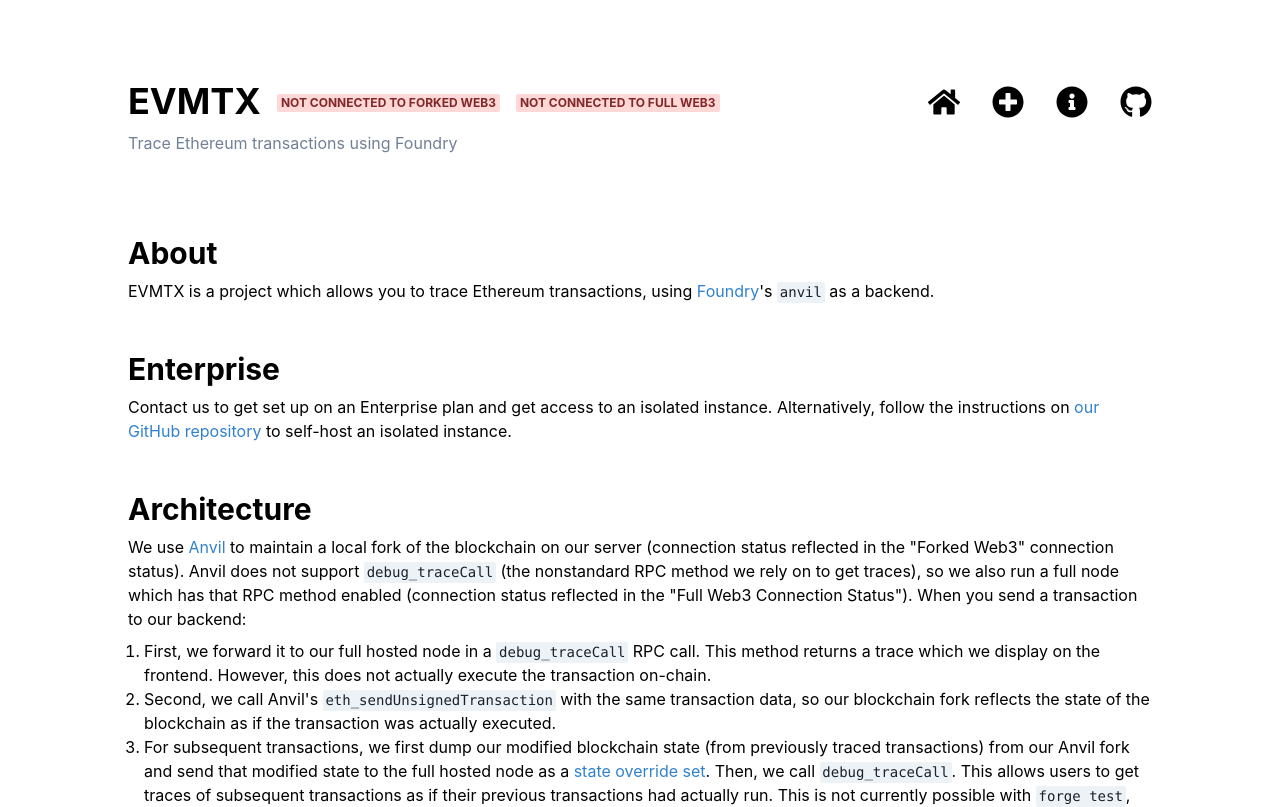
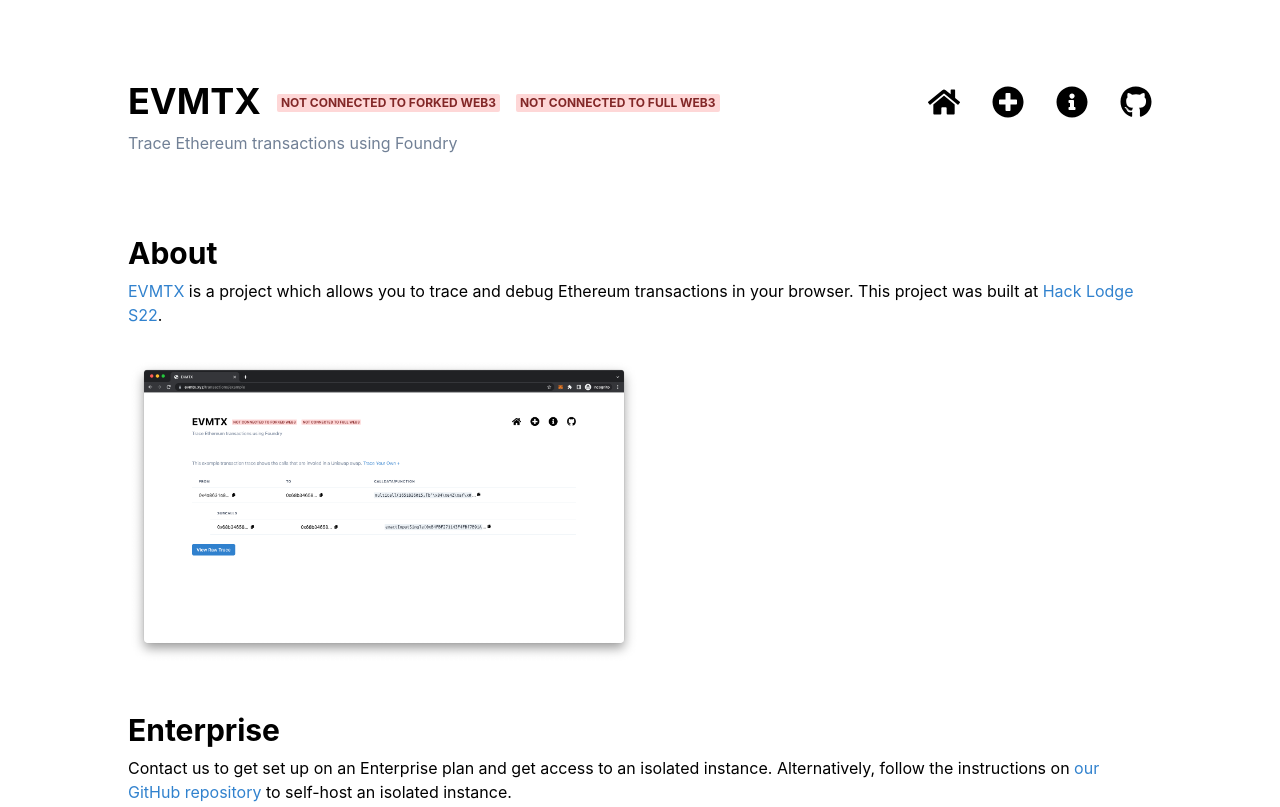
Before and after one commit to nathanhleung/evmtx, a React (Create React App) app in the folder frontend/: page /about in a window 1280 px wide. Shown: the top 807 px of the page. Built offline with nearby package versions, Linux system fonts and the light colour scheme; no server answers.

Commit message:
Add more about info and metadata

```diff
--- a/frontend/public/index.html
+++ b/frontend/public/index.html
@@ -4,8 +4,11 @@
     <meta charset="utf-8" />
     <meta name="viewport" content="width=device-width, initial-scale=1" />
     <meta name="theme-color" content="#000000" />
-    <meta name="description" content="Web site to trace transactions Foundry" />
-    <title>EVMTX</title>
+    <meta
+      name="description"
+      content="Debug Ethereum transactions in your browser. Input arbitrary transaction parameters and get a trace back."
+    />
+    <title>EVMTX: Debug Ethereum Transactions in Your Browser</title>
   </head>
   <body>
     <noscript>You need to enable JavaScript to run this app.</noscript>
--- a/frontend/src/pages/About.tsx
+++ b/frontend/src/pages/About.tsx
@@ -1,3 +1,4 @@
+import { Link as RouterLink } from "react-router-dom";
 import {
   Box,
   Code,
@@ -18,13 +19,17 @@
           About
         </Heading>
         <Text>
-          EVMTX is a project which allows you to trace Ethereum transactions,
-          using{" "}
-          <Link href="https://github.com/foundry-rs/foundry/" color="blue.500">
-            Foundry
+          <Link as={RouterLink} color="blue.500" to="/">
+            EVMTX
+          </Link>{" "}
+          is a project which allows you to trace and debug Ethereum transactions
+          in your browser. This project was built at{" "}
+          <Link color="blue.500" href="https://hacklodge.org/">
+            Hack Lodge S22
           </Link>
-          's <Code>anvil</Code> as a backend.
+          .
         </Text>
+        <Image src="/screenshot.png" mt={8} width={["100%", "50%"]} />
       </Box>
       <Box>
         <Heading size="lg" mb={2}>
@@ -51,7 +56,11 @@
           >
             Anvil
           </Link>{" "}
-          to maintain a local fork of the blockchain on our server (connection
+          (from{" "}
+          <Link href="https://github.com/foundry-rs/foundry/" color="blue.500">
+            Foundry
+          </Link>
+          ) to maintain a local fork of the blockchain on our server (connection
           status reflected in the "Forked Web3" connection status). Anvil does
           not support <Code>debug_traceCall</Code> (the nonstandard RPC method
           we rely on to get traces), so we also run a full node which has that
```
Also changed, not shown: frontend/public/screenshot.png (added).
